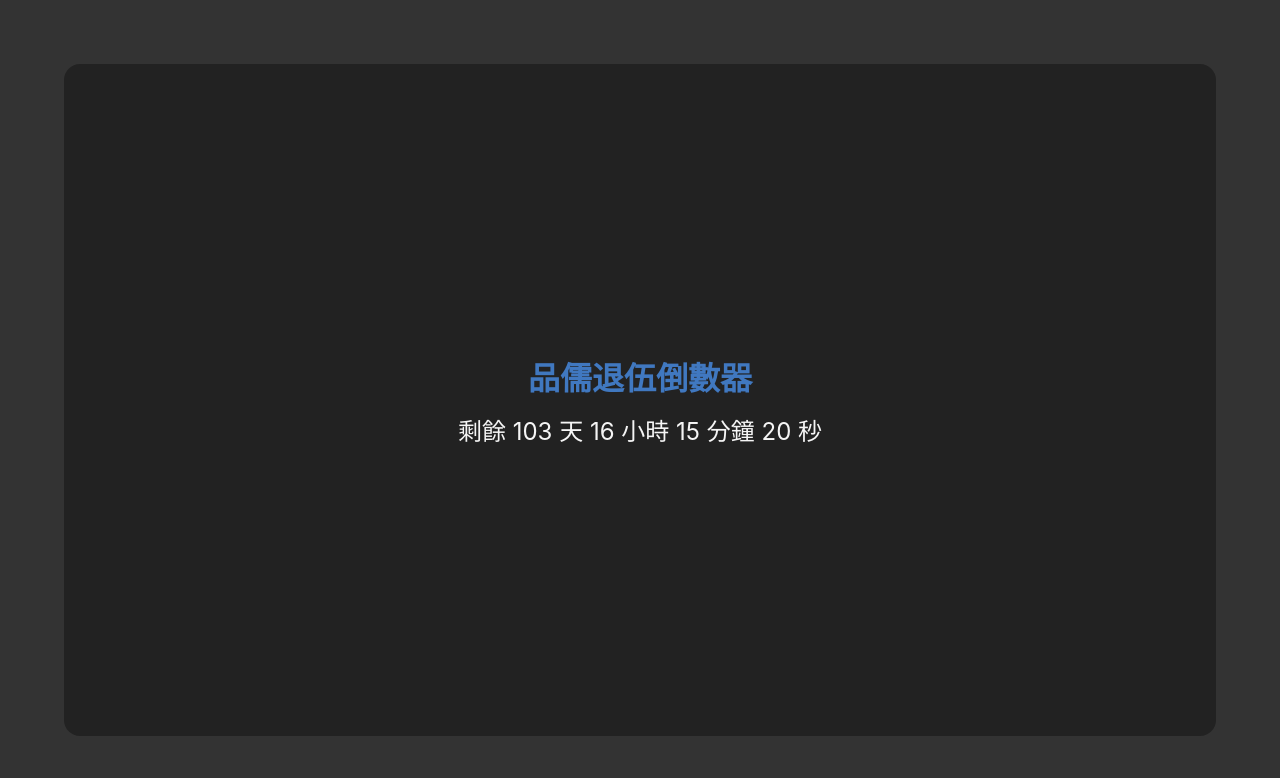
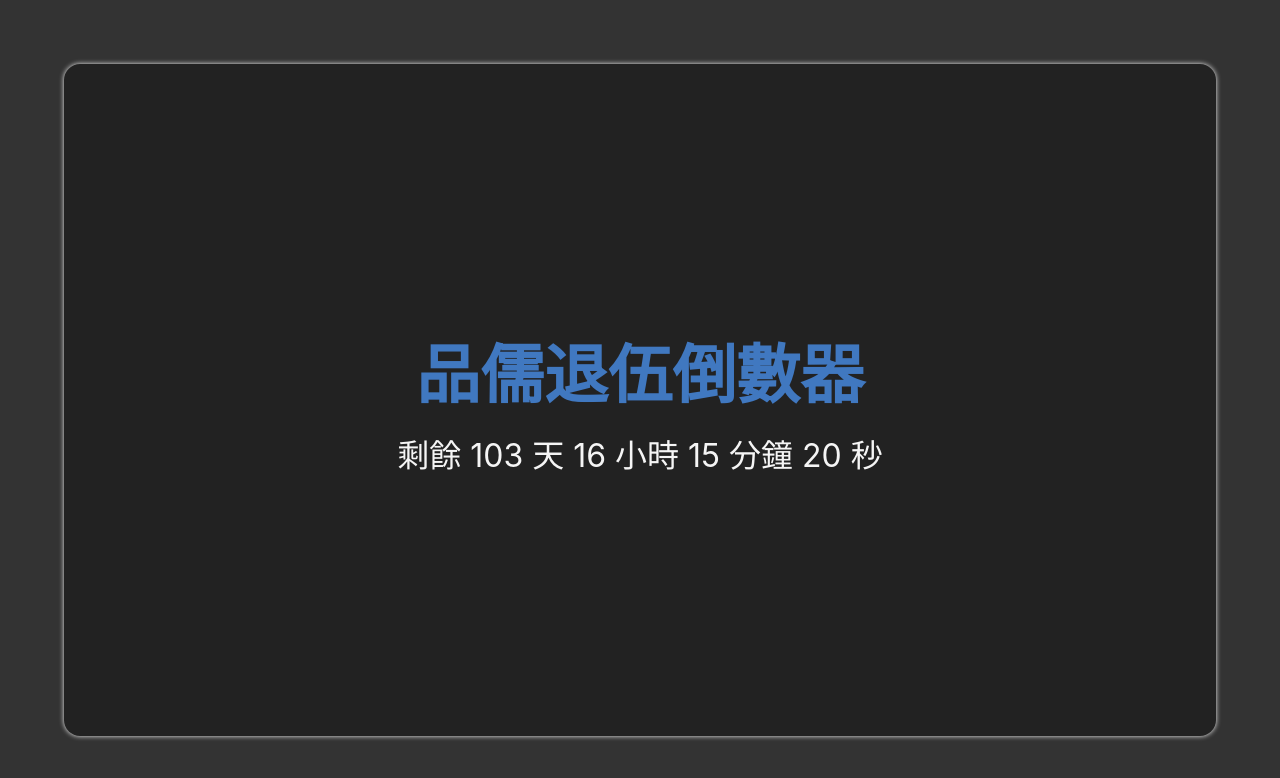
Before and after one commit to nightsea324/retired-counter, a React (Create React App) app: page / in a window 1280 px wide. Shown: the top 778 px of the page. Built offline with nearby package versions, Linux system fonts and the light colour scheme.

Commit message:
feat: RWD

```diff
--- a/src/App.css
+++ b/src/App.css
@@ -14,16 +14,54 @@
   justify-content: center;
   align-items: center;
   gap: 1.04166vw;
+  box-shadow: 0 0 5px 0 #f5f5f5;
+  overflow: hidden;
 }
 
+/* mobile */
+@media only screen and (max-width: 720px) {
   .title {
     color: #4078c0;
-  font-size: 2.5vw;
+    font-size: 10vw;
     font-weight: 700;
   }
 
   .timer {
     color: #f5f5f5;
-  font-size: 1.875vw;
+    font-size: 5vw;
+    font-weight: 400;
+    text-align: center;
+    line-height: 200%;
+    white-space: pre-line;
+  }
+}
+
+/* tablet */
+@media only screen and (min-width: 721px) and (max-width: 1024px) {
+  .title {
+    color: #4078c0;
+    font-size: 5vw;
+    font-weight: 700;
+  }
+
+  .timer {
+    color: #f5f5f5;
+    font-size: 2.5vw;
     font-weight: 400;
   }
+}
+
+/* desktop */
+@media only screen and (min-width: 1025px) {
+  .title {
+    color: #4078c0;
+    font-size: 5vw;
+    font-weight: 700;
+  }
+
+  .timer {
+    color: #f5f5f5;
+    font-size: 2.5vw;
+    font-weight: 400;
+  }
+}
--- a/src/App.js
+++ b/src/App.js
@@ -1,8 +1,10 @@
 import { useEffect, useState } from "react";
 import "./App.css";
+import useRWD from "./hooks/useRWD";
 
 function App() {
   const [timerStr, setTimerStr] = useState("");
+  const device = useRWD();
 
   useEffect(() => {
     setTimerStr(getCount());
@@ -12,21 +14,34 @@ function App() {
     return () => {
       clearInterval(countDownTimer);
     };
+    // eslint-disable-next-line react-hooks/exhaustive-deps
   }, []);
 
   const getCount = () => {
     const retiredDate = new Date(2023, 3, 5, 18, 0, 0);
     const nowDate = new Date();
     const divTime = retiredDate - nowDate;
+    if (divTime <= 0) return "退伍啦！";
     let leftDay = Math.floor(divTime / 1000 / 60 / 60 / 24);
     let leftHour = Math.floor((divTime / 1000 / 60 / 60) % 24);
     let leftMinute = Math.floor((divTime / 1000 / 60) % 60);
     let leftSec = Math.floor((divTime / 1000) % 60);
+
     leftHour = leftHour < 10 ? `0${leftHour}` : leftHour;
     leftDay = leftDay < 10 ? `0${leftDay}` : leftDay;
     leftMinute = leftMinute < 10 ? `0${leftMinute}` : leftMinute;
     leftSec = leftSec < 10 ? `0${leftSec}` : leftSec;
-    return `剩餘 ${leftDay} 天  ${leftHour} 小時 ${leftMinute} 分鐘 ${leftSec} 秒`;
+
+    switch (device) {
+      case "mobile":
+        return `剩餘
+    ${leftDay} 天 ${leftHour} 小時
+    ${leftMinute} 分鐘 ${leftSec} 秒`;
+      case "tablet":
+      case "desktop":
+      default:
+        return `剩餘 ${leftDay} 天  ${leftHour} 小時 ${leftMinute} 分鐘 ${leftSec} 秒`;
+    }
   };
 
   return (
--- /dev/null
+++ b/src/hooks/useRWD.js
@@ -0,0 +1,29 @@
+import { useEffect, useState } from "react";
+
+const useRWD = () => {
+  const [device, setDevice] = useState("mobile");
+
+  useEffect(() => {
+    window.addEventListener("resize", handleRWD);
+    handleRWD();
+    return () => {
+      window.removeEventListener("resize", handleRWD);
+    };
+  }, []);
+
+  const handleRWD = () => {
+    if (window.innerWidth > 720) {
+      setDevice("tablet");
+      return;
+    }
+    if (window.innerWidth > 1024) {
+      setDevice("desktop");
+      return;
+    }
+    setDevice("mobile");
+    return;
+  };
+
+  return device;
+};
+export default useRWD;
```
Lines whose indentation alone changed are shown as unchanged.
